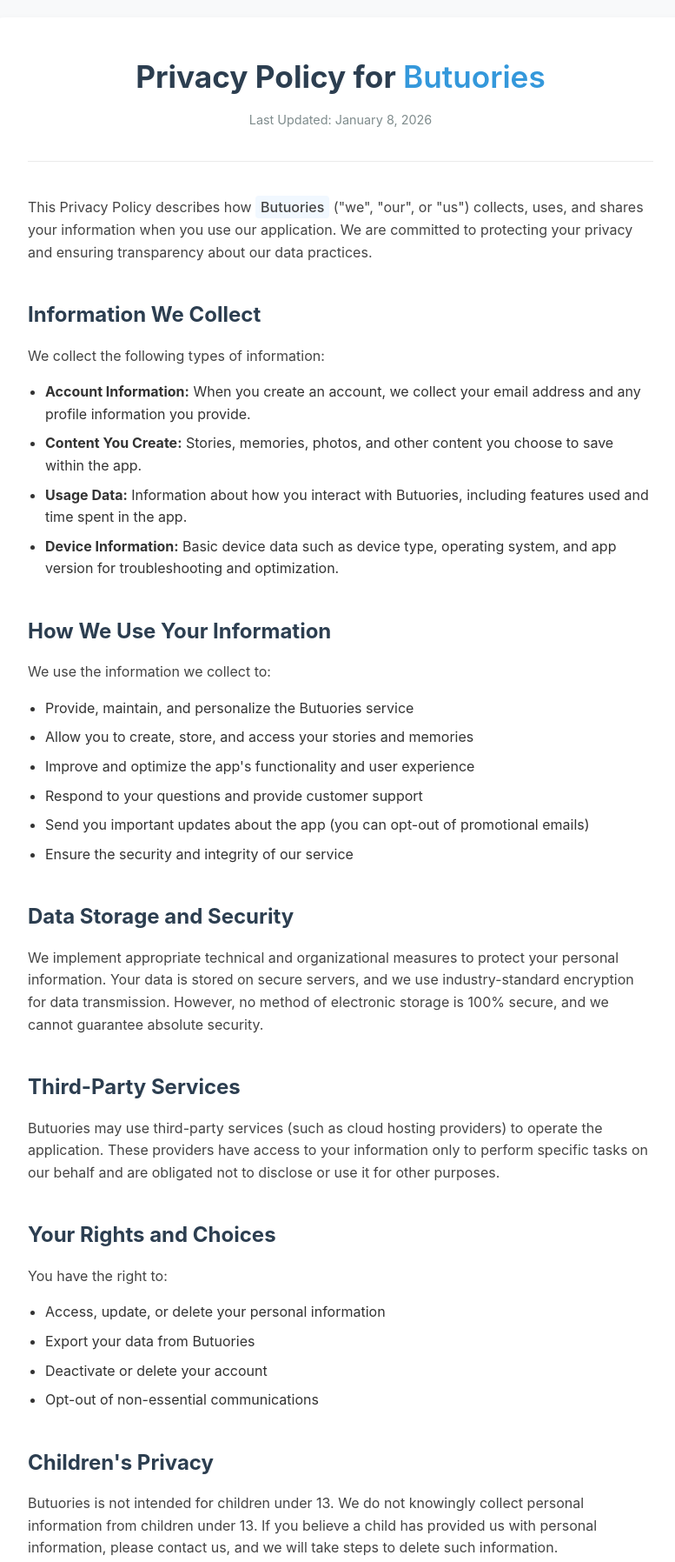
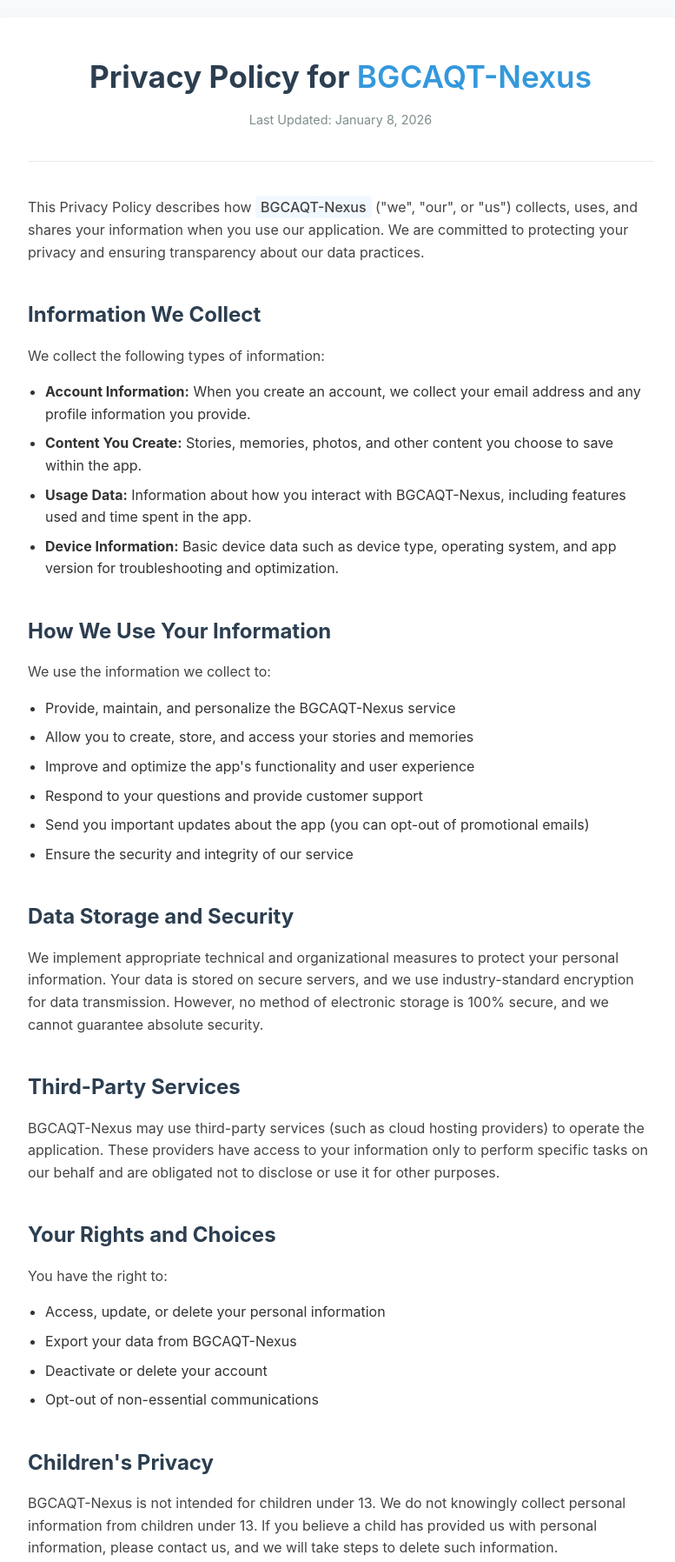
Before and after one commit to zxjota/BGCAQT-Nexus-WEB, a plain HTML site: page index.html in a window 1280 px wide. Shown: the top 1796 px of the page at 87% size, without its empty margins (248-1025 px from the left). Drawn offline with Linux system fonts and the light colour scheme.

Commit message:
Update index.html

```diff
--- a/index.html
+++ b/index.html
@@ -3,7 +3,7 @@
 <head>
     <meta charset="UTF-8">
     <meta name="viewport" content="width=device-width, initial-scale=1.0">
-    <title>Privacy Policy - Butuories</title>
+    <title>Privacy Policy - BGCAQT-Nexus</title>
     <style>
         * {
             margin: 0;
@@ -120,13 +120,13 @@
 <body>
     <div class="container">
         <header>
-            <h1>Privacy Policy for <span class="app-name">Butuories</span></h1>
+            <h1>Privacy Policy for <span class="app-name">BGCAQT-Nexus</span></h1>
             <p class="last-updated">Last Updated: January 4, 2026</p>
         </header>
 
         <main>
             <section>
-                <p>This Privacy Policy describes how <span class="highlight">Butuories</span> ("we", "our", or "us") collects, uses, and shares your information when you use our application. We are committed to protecting your privacy and ensuring transparency about our data practices.</p>
+                <p>This Privacy Policy describes how <span class="highlight">BGCAQT-Nexus</span> ("we", "our", or "us") collects, uses, and shares your information when you use our application. We are committed to protecting your privacy and ensuring transparency about our data practices.</p>
             </section>
 
             <section>
@@ -135,7 +135,7 @@
                 <ul>
                     <li><strong>Account Information:</strong> When you create an account, we collect your email address and any profile information you provide.</li>
                     <li><strong>Content You Create:</strong> Stories, memories, photos, and other content you choose to save within the app.</li>
-                    <li><strong>Usage Data:</strong> Information about how you interact with Butuories, including features used and time spent in the app.</li>
+                    <li><strong>Usage Data:</strong> Information about how you interact with BGCAQT-Nexus, including features used and time spent in the app.</li>
                     <li><strong>Device Information:</strong> Basic device data such as device type, operating system, and app version for troubleshooting and optimization.</li>
                 </ul>
             </section>
@@ -144,7 +144,7 @@
                 <h2>How We Use Your Information</h2>
                 <p>We use the information we collect to:</p>
                 <ul>
-                    <li>Provide, maintain, and personalize the Butuories service</li>
+                    <li>Provide, maintain, and personalize the BGCAQT-Nexus service</li>
                     <li>Allow you to create, store, and access your stories and memories</li>
                     <li>Improve and optimize the app's functionality and user experience</li>
                     <li>Respond to your questions and provide customer support</li>
@@ -160,7 +160,7 @@
 
             <section>
                 <h2>Third-Party Services</h2>
-                <p>Butuories may use third-party services (such as cloud hosting providers) to operate the application. These providers have access to your information only to perform specific tasks on our behalf and are obligated not to disclose or use it for other purposes.</p>
+                <p>BGCAQT-Nexus may use third-party services (such as cloud hosting providers) to operate the application. These providers have access to your information only to perform specific tasks on our behalf and are obligated not to disclose or use it for other purposes.</p>
             </section>
 
             <section>
@@ -168,7 +168,7 @@
                 <p>You have the right to:</p>
                 <ul>
                     <li>Access, update, or delete your personal information</li>
-                    <li>Export your data from Butuories</li>
+                    <li>Export your data from BGCAQT-Nexus</li>
                     <li>Deactivate or delete your account</li>
                     <li>Opt-out of non-essential communications</li>
                 </ul>
@@ -176,7 +176,7 @@
 
             <section>
                 <h2>Children's Privacy</h2>
-                <p>Butuories is not intended for children under 13. We do not knowingly collect personal information from children under 13. If you believe a child has provided us with personal information, please contact us, and we will take steps to delete such information.</p>
+                <p>BGCAQT-Nexus is not intended for children under 13. We do not knowingly collect personal information from children under 13. If you believe a child has provided us with personal information, please contact us, and we will take steps to delete such information.</p>
             </section>
 
             <section>
@@ -193,7 +193,7 @@
         </main>
 
         <footer>
-            <p>© 2026 Butuories. All rights reserved.</p>
+            <p>© 2026 BGCAQT-Nexus. All rights reserved.</p>
         </footer>
     </div>
 
```
